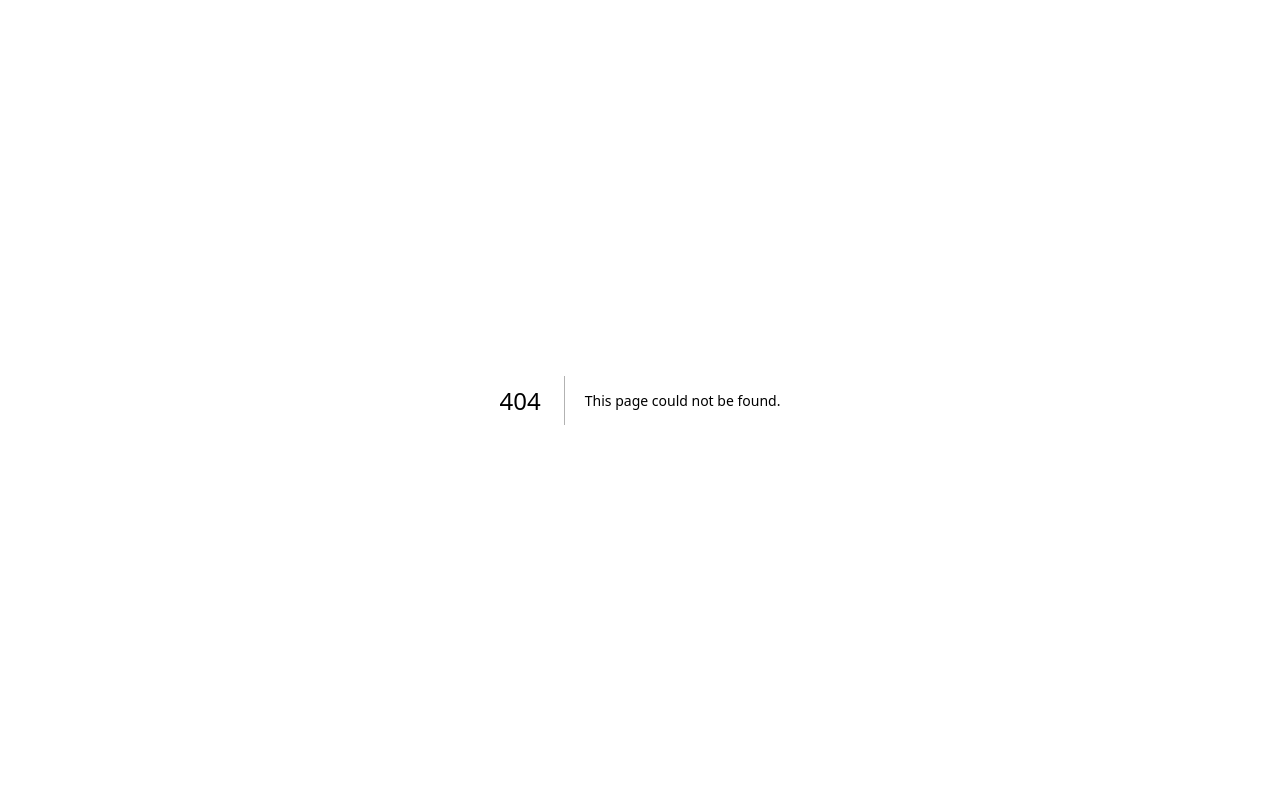
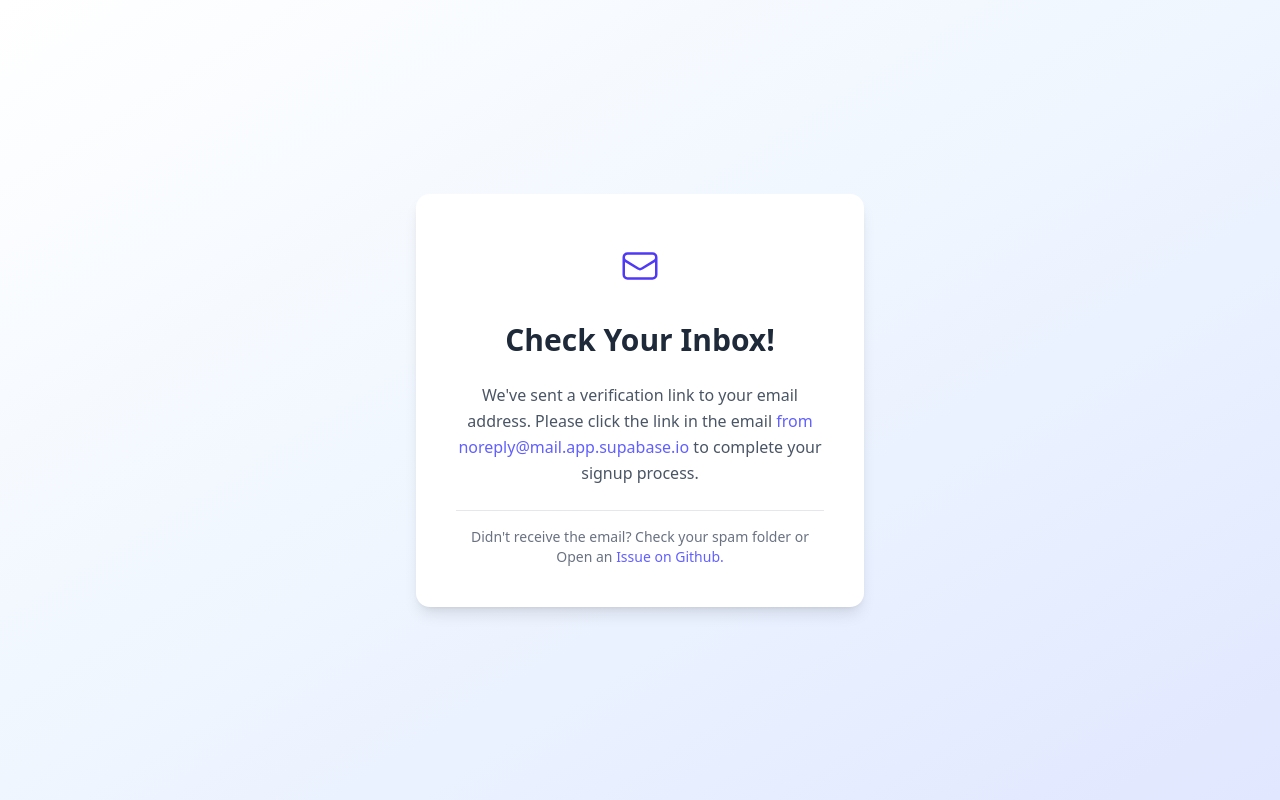
Before and after one commit to MVAodhan/opengeminiui, a Next.js app: page /check-email in a window 1280 px wide. Before the commit this address had no page. Built offline with nearby package versions, Linux system fonts and the light colour scheme.

Commit message:
added confirm email page

```diff
--- /dev/null
+++ b/src/app/check-email/page.tsx
@@ -0,0 +1,71 @@
+import Link from "next/link";
+import React from "react";
+
+const page = () => {
+  return (
+    <div className="flex items-center justify-center min-h-screen bg-gradient-to-br from-white via-blue-50 to-indigo-100 p-4 sm:p-6 lg:p-8">
+      <div className="w-full max-w-md p-6 sm:p-8 lg:p-10 bg-white rounded-xl shadow-lg text-center space-y-6">
+        {/* Icon Container */}
+        <div className="mx-auto flex items-center justify-center h-16 w-16 rounded-full">
+          {" "}
+          {/* Removed bg-indigo-100 */}
+          <Link href="/">
+            <svg
+              className="h-10 w-10 text-indigo-600"
+              xmlns="http://www.w3.org/2000/svg"
+              fill="none"
+              viewBox="0 0 24 24"
+              strokeWidth="1.5"
+              stroke="currentColor"
+            >
+              {" "}
+              {/* Adjusted size slightly */}
+              <path
+                strokeLinecap="round"
+                strokeLinejoin="round"
+                d="M21.75 6.75v10.5a2.25 2.25 0 0 1-2.25 2.25h-15a2.25 2.25 0 0 1-2.25-2.25V6.75m19.5 0A2.25 2.25 0 0 0 19.5 4.5h-15a2.25 2.25 0 0 0-2.25 2.25m19.5 0v.243a2.25 2.25 0 0 1-1.07 1.916l-7.5 4.615a2.25 2.25 0 0 1-2.36 0L3.32 8.91a2.25 2.25 0 0 1-1.07-1.916V6.75"
+              />
+            </svg>
+          </Link>
+        </div>
+
+        {/* Title */}
+        <h1 className="text-2xl sm:text-3xl font-bold text-gray-800">
+          Check Your Inbox!
+        </h1>
+
+        {/* Description */}
+        <p className="text-sm sm:text-base text-gray-600 leading-relaxed">
+          We&apos;ve sent a verification link to your email address. Please
+          click the link in the email{" "}
+          <span className="text-indigo-500">
+            from noreply@mail.app.supabase.io
+          </span>{" "}
+          to complete your signup process.
+        </p>
+
+        {/* Additional Info */}
+        <div className="pt-4 border-t border-gray-200">
+          <p className="text-xs sm:text-sm text-gray-500">
+            Didn&apos;t receive the email? Check your spam folder or Open an{" "}
+            {""}
+            <Link
+              href="https://github.com/MVAodhan/opengeminiui"
+              target="_blank"
+              className="text-indigo-500"
+            >
+              Issue on Github.
+            </Link>
+          </p>
+        </div>
+
+        {/* Optional: Placeholder for a resend button or link */}
+        {/* <button className="mt-6 w-full px-4 py-2 bg-indigo-600 text-white text-sm font-medium rounded-md hover:bg-indigo-700 focus:outline-none focus:ring-2 focus:ring-offset-2 focus:ring-indigo-500 transition duration-150 ease-in-out">
+                 Resend Email (Placeholder)
+               </button> */}
+      </div>
+    </div>
+  );
+};
+
+export default page;
--- a/src/app/sign-up/page.tsx
+++ b/src/app/sign-up/page.tsx
@@ -5,6 +5,7 @@ import { Input } from "@/components/ui/input";
 import { Label } from "@/components/ui/label";
 import { supabaseClient as supabase } from "@/lib/supabase/client";
 import Link from "next/link";
+import { redirect } from "next/navigation";
 import { useRef } from "react";
 import { z } from "zod";
 
@@ -47,17 +48,10 @@ export default function SignUpScreen() {
         email: signUpInfo.data.email,
         password: signUpInfo.data.password,
       });
-      if (!error) {
-        const { error: signInError } = await supabase.auth.signInWithPassword({
-          email: signUpInfo.data.email,
-          password: signUpInfo.data.password,
-        });
-
-        if (signInError) {
-          console.log(signInError);
-        }
+      if (error) {
+        console.log(error);
       } else {
-        console.log(error);
+        redirect("/check-email");
       }
     }
   };
```
